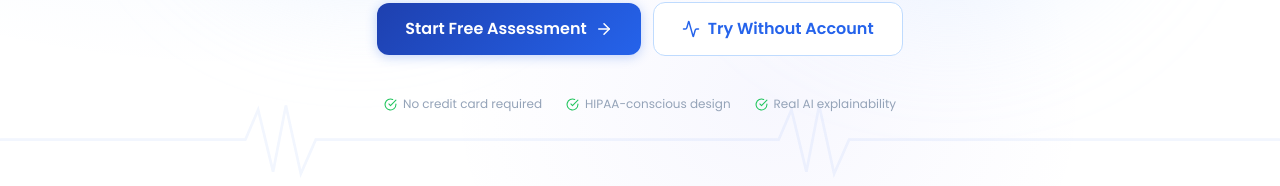
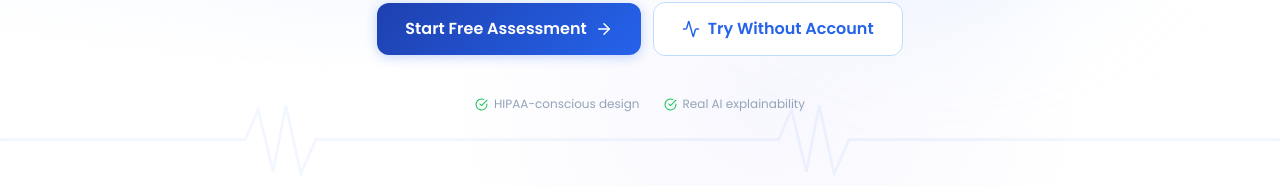
Before and after one commit to VikrantKadam028/CardioXAI, a React (Vite) app in the folder frontend/: page / in a window 1280 px wide. Shown: the part 538-724 px from the top of the page. Built offline with nearby package versions, Linux system fonts and the light colour scheme; no server answers; a web font is replaced by a local one.

Commit message:
Update LandingPage.jsx

```diff
--- a/frontend/src/pages/LandingPage.jsx
+++ b/frontend/src/pages/LandingPage.jsx
@@ -153,7 +153,7 @@ export default function LandingPage() {
             initial={{ opacity: 0 }} animate={{ opacity: 1 }} transition={{ delay: 0.5 }}
             className="flex flex-wrap justify-center gap-x-6 gap-y-2 mt-10 text-xs text-slate-400"
           >
-            {['No credit card required', 'HIPAA-conscious design', 'Real AI explainability'].map(t => (
+            {['HIPAA-conscious design', 'Real AI explainability'].map(t => (
               <span key={t} className="flex items-center gap-1.5">
                 <CheckCircle size={13} className="text-green-500" /> {t}
               </span>
```
